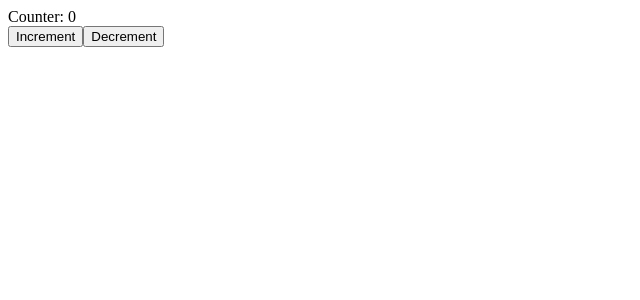
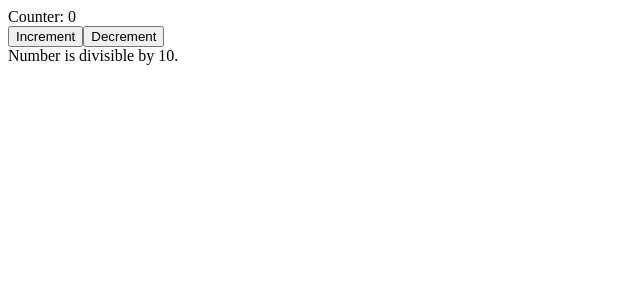
Before and after one commit to NidzaJov/vezbe-repo, a React (Create React App) app in the folder ReactVezbe/todos-app/: page / in a window 1280 px wide. Shown: the top 300 px of the page, without its empty margins (0-640 px from the left). Built offline with nearby package versions, Linux system fonts and the light colour scheme.

Commit message:
conditional rendering

```diff
--- a/ReactVezbe/todos-app/src/App.js
+++ b/ReactVezbe/todos-app/src/App.js
@@ -5,6 +5,9 @@ import { useCounter } from './hooks/useCounter'
 export function App() {
 
   const { counter, decrementCounter, incrementCounter } = useCounter(5);
+
+  const divisibleByTen = (counter % 10) === 0;
+  const message = divisibleByTen ? (<div>Number is divisible by 10.</div>): null
 
     return (
       <>
@@ -15,6 +18,7 @@ export function App() {
         <CustomButton isClicked={decrementCounter}>
           Decrement
         </CustomButton>
+        {message}
       </>
     )
 
```
